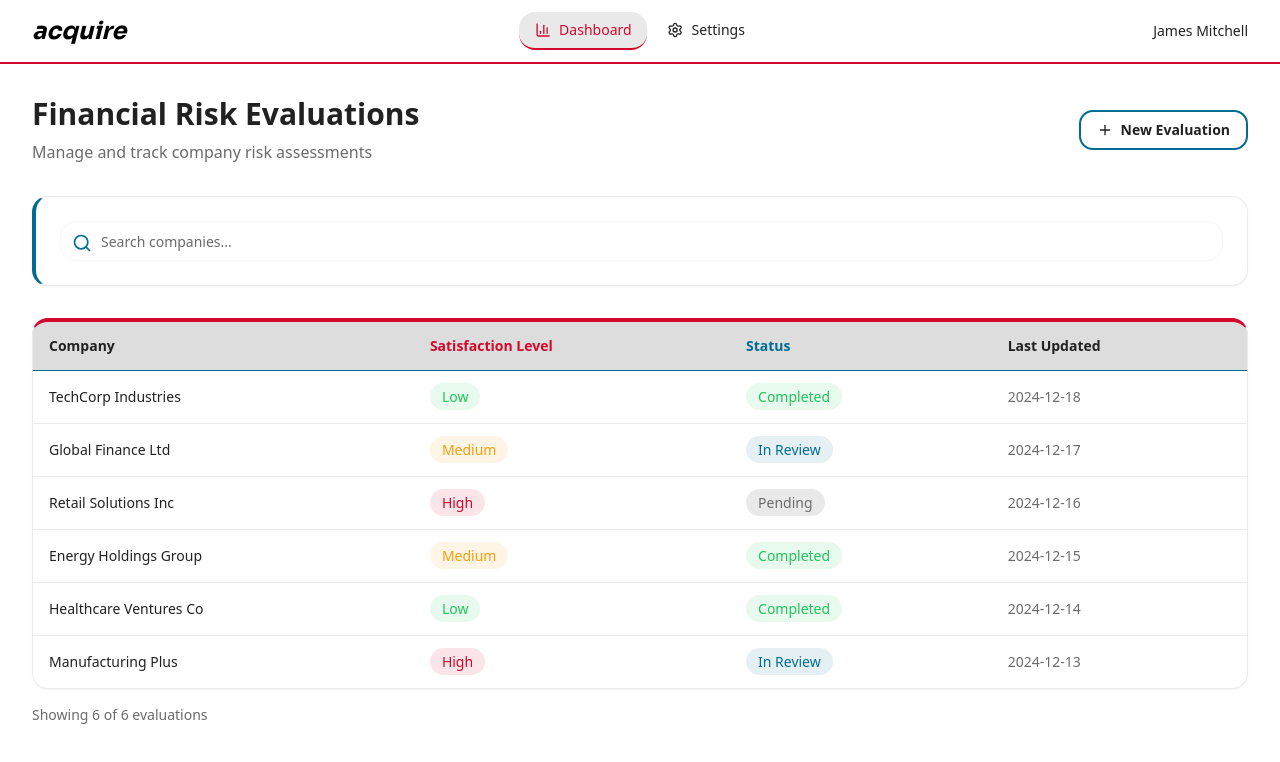
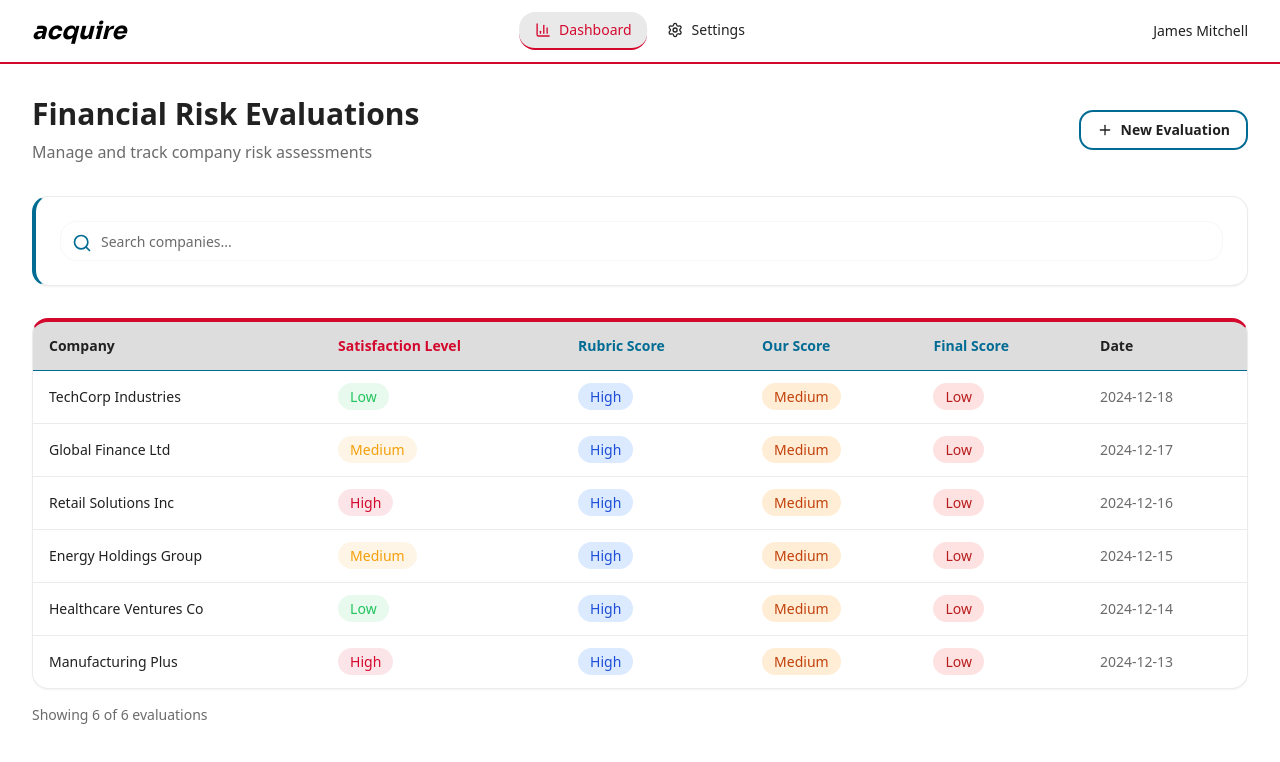
Before and after one commit to chakripulipaka/acquisition-frontend, a Next.js app: page / in a window 1280 px wide. Shown: the top 762 px of the page. Built offline with nearby package versions, Linux system fonts and the light colour scheme.

Commit message:
feat: update dashboard table column structure\n\nUpdate table headers and rows, remove status, add score columns

```diff
--- a/app/page.tsx
+++ b/app/page.tsx
@@ -142,8 +142,10 @@ export default function Page() {
                     <TableRow className="border-b-2 border-b-secondary hover:bg-muted/30">
                       <TableHead className="font-semibold text-foreground">Company</TableHead>
                       <TableHead className="font-semibold text-primary">Satisfaction Level</TableHead>
-                      <TableHead className="font-semibold text-secondary">Status</TableHead>
-                      <TableHead className="font-semibold text-foreground">Last Updated</TableHead>
+                      <TableHead className="font-semibold text-secondary">Rubric Score</TableHead>
+                      <TableHead className="font-semibold text-secondary">Our Score</TableHead>
+                      <TableHead className="font-semibold text-secondary">Final Score</TableHead>
+                      <TableHead className="font-semibold text-foreground">Date</TableHead>
                     </TableRow>
                   </TableHeader>
                   <TableBody>
@@ -167,12 +169,18 @@ export default function Page() {
                             </span>
                           </TableCell>
                           <TableCell>
-                            <span
-                              className={`text-sm font-medium px-3 py-1 rounded-full ${getStatusBadgeColor(
-                                item.status,
-                              )}`}
-                            >
-                              {item.status}
+                            <span className="text-sm font-medium px-3 py-1 rounded-full bg-blue-100 text-blue-700">
+                              High
+                            </span>
+                          </TableCell>
+                          <TableCell>
+                            <span className="text-sm font-medium px-3 py-1 rounded-full bg-orange-100 text-orange-700">
+                              Medium
+                            </span>
+                          </TableCell>
+                          <TableCell>
+                            <span className="text-sm font-medium px-3 py-1 rounded-full bg-red-100 text-red-700">
+                              Low
                             </span>
                           </TableCell>
                           <TableCell className="text-muted-foreground text-sm">
@@ -183,7 +191,7 @@ export default function Page() {
                     ) : (
                       <TableRow>
                         <TableCell
-                          colSpan={4}
+                          colSpan={6}
                           className="text-center py-8 text-muted-foreground"
                         >
                           No evaluations found matching your search.
```
